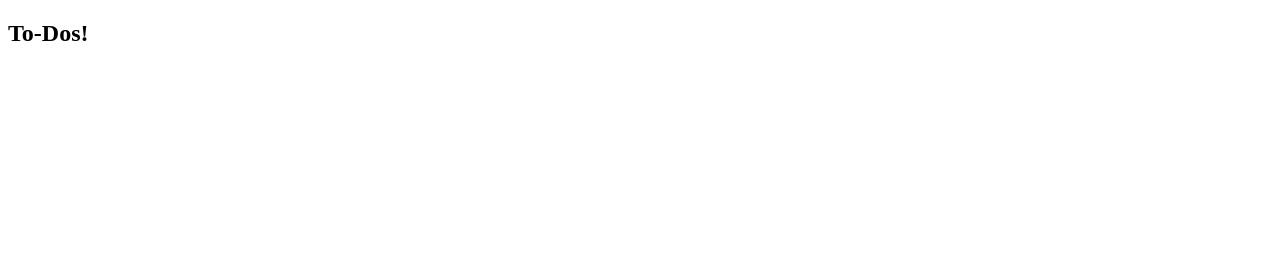
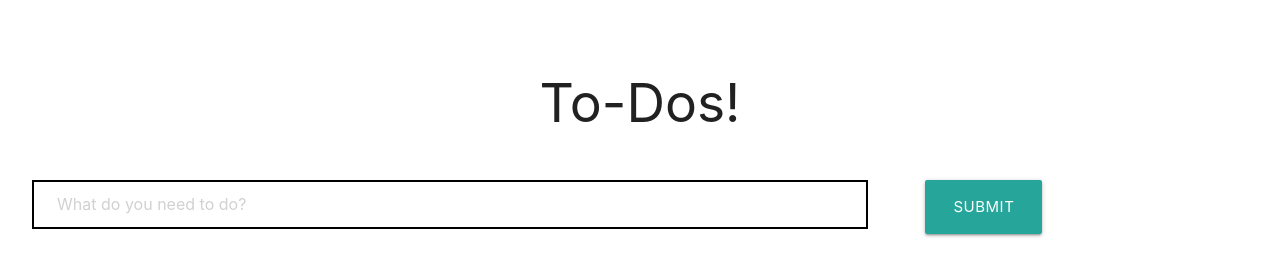
Before and after one commit to Momentum-Team-16/js-notes-app-jeromecox, a website: page index.html in a window 1280 px wide. Drawn offline with nearby package versions, Linux system fonts and the light colour scheme.

Commit message:
started JS

```diff
--- a/index.html
+++ b/index.html
@@ -4,14 +4,27 @@
     <meta charset="UTF-8" />
     <meta name="viewport" content="width=device-width, initial-scale=1.0" />
     <meta http-equiv="X-UA-Compatible" content="ie=edge" />
+    <link
+      rel="stylesheet"
+      href="https://cdnjs.cloudflare.com/ajax/libs/materialize/1.0.0/css/materialize.min.css"
+    />
     <link rel="stylesheet" href="style.css" />
+    <script src="https://cdnjs.cloudflare.com/ajax/libs/materialize/1.0.0/js/materialize.min.js"></script>
     <script src="main.js" defer></script>
     <title>Notes</title>
   </head>
-  <body>
+  <body id="container">
     <h2 id="page-title">To-Dos!</h2>
-    <div id="container">
-      <form id="todo"></form>
+    <div id="todo">
+      <form id="todoForm">
+        <input
+          id="inputTodo"
+          type="text"
+          placeholder="What do you need to do?"
+        />
+        <button id="submit" class="btn-large" type="submit">Submit</button>
+      </form>
+      <div id="todoList"></div>
     </div>
   </body>
 </html>
--- a/main.js
+++ b/main.js
@@ -1 +1,23 @@
-const container = document.querySelector("#container");
+const todoForm = document.querySelector("#todoForm");
+const todoList = document.querySelector("#todoList");
+
+fetch ("http://localhost:3000/notes/", {
+  method: "GET",
+  headers: {"Content-Type": "application/json"},
+})
+
+function postNote (note) {
+  fetch("http://localhost:3000/notes/", {
+  method: "POST",
+  headers: {"Content-Type": "application/json"},
+  body: JSON.stringify({"title": "Hi", "body": "COOL"})
+})
+  .then (response => response.json())
+  .then (data => )
+}
+
+todoForm.addEventListener("submit", function (event) {
+  event.preventDefault();
+
+}
+);
--- a/package.json
+++ b/package.json
@@ -8,6 +8,6 @@
   "scripts": {
     "start": "run-p api web",
     "api": "json-server db.json",
-    "web": "live-server --ignore=./db.json ./"
+    "web": "live-server --ignore=./db.json"
   }
 }
--- a/style.css
+++ b/style.css
@@ -0,0 +1,34 @@
+* {
+  box-sizing: border-box;
+  padding: 0;
+  margin: 0;
+}
+
+#container {
+  display: flex;
+  flex-direction: column;
+  align-items: center;
+}
+
+#page-title {
+  padding: 3% 3% 2% 3%;
+  align-self: center;
+}
+
+#todo {
+  width: 95%;
+}
+
+#todoForm {
+  display: inline-flex;
+  flex-direction: row;
+  width: 95%;
+}
+
+#inputTodo {
+  border: 2px solid black;
+  align-self: left;
+  width: 70%;
+  padding-left: 2%;
+  margin-right: 5%;
+}
```
